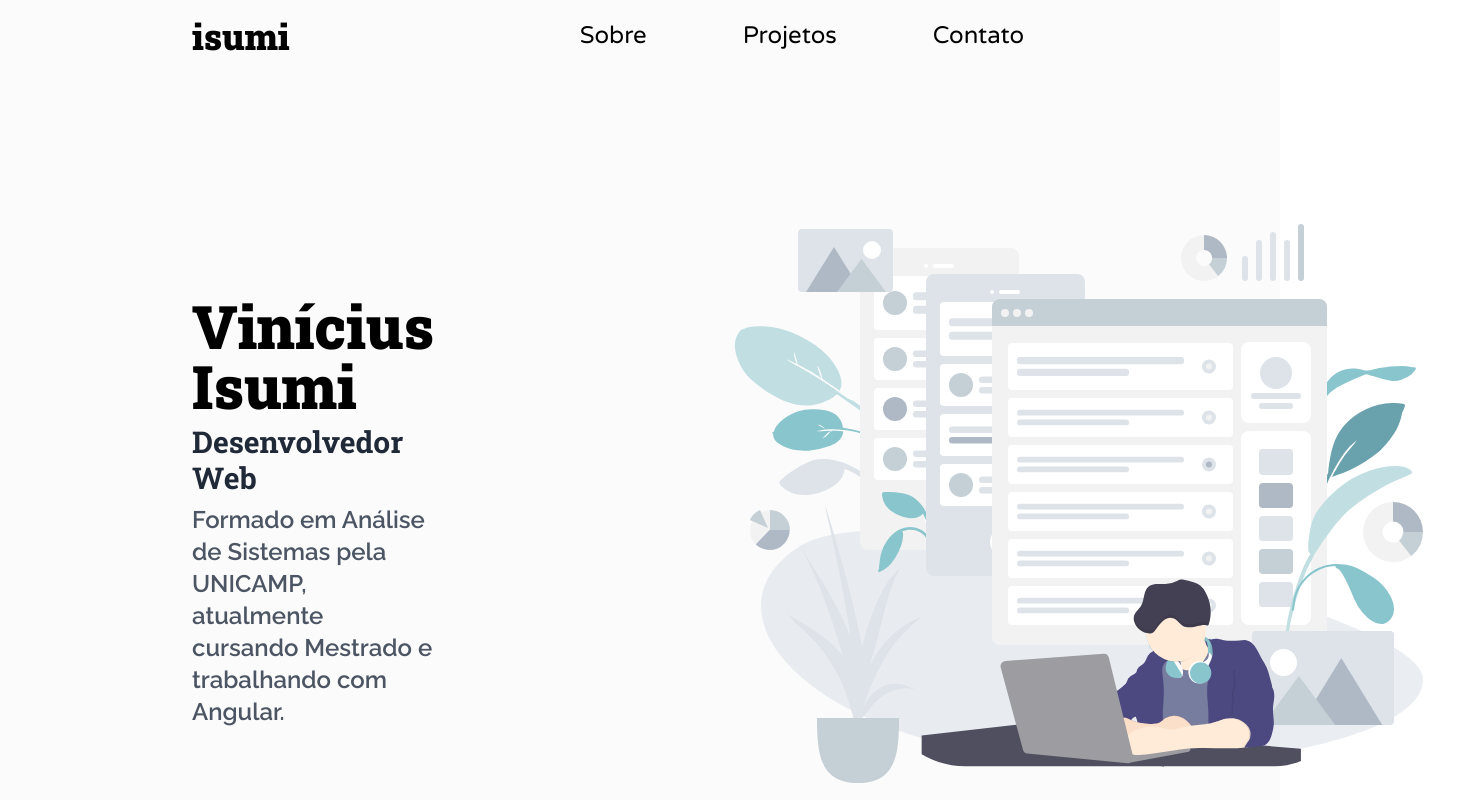
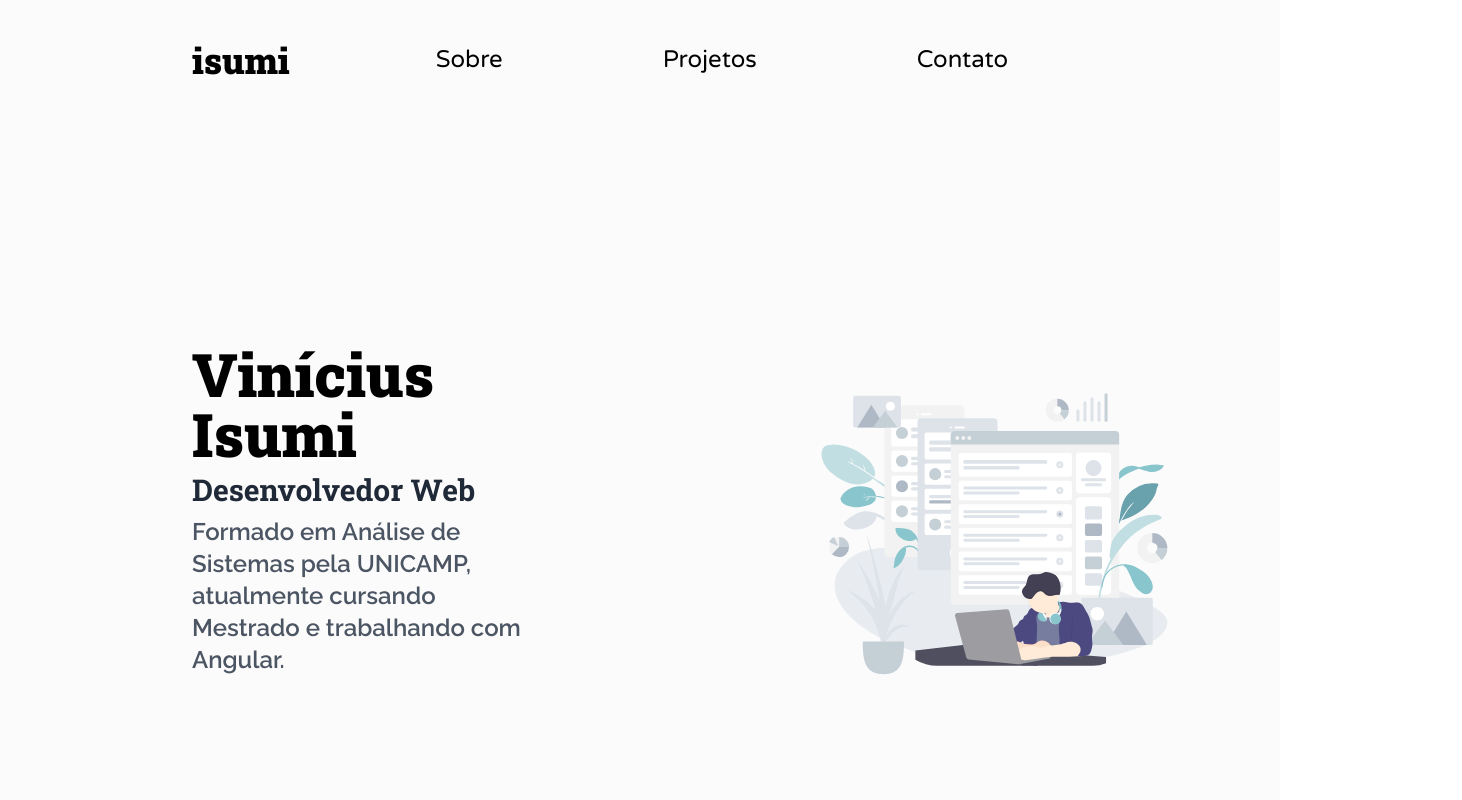
Before and after one commit to visumi/isumiweb, a React (Create React App) app: page / in a window 1280 px wide. Shown: the top 800 px of the page, 1462 px wide, since content can reach past the window. Built offline with nearby package versions, Linux system fonts and the light colour scheme.

Commit message:
Ajustado margins e paddings da home

```diff
--- a/src/App.tsx
+++ b/src/App.tsx
@@ -9,11 +9,13 @@ const App = () => (
       <div className="mx-48 my-56">
         <p className="font-serif font-black text-black antialiased text-6xl">Vinícius Isumi</p>
         <p className="font-serif font-bold text-gray-800 antialiased text-3xl my-2">Desenvolvedor Web</p>
-        <p className="font-sans font-semibold text-gray-600 antialiased text-2xl">
+        <p className="font-sans font-semibold text-gray-600 antialiased text-2xl max-w-md my-2">
           Formado em Análise de Sistemas pela UNICAMP, atualmente cursando Mestrado e trabalhando com Angular.
         </p>
       </div>
-      <img className="my-12 mx-24" src={images.aboutBg} alt="Imagem de fundo" />
+      <div className="flex flex-grow mt-12 justify-center">
+        <img className="w-8/12" src={images.aboutBg} alt="Imagem de fundo" />
+      </div>
     </div>
   </div>
 );
--- a/src/header.tsx
+++ b/src/header.tsx
@@ -1,14 +1,14 @@
 import React, { FC } from 'react';
 
 const Header: FC = () => (
-  <div className="flex md:flex-row flex-col items-center py-4 px-48">
+  <div className="flex md:flex-row flex-col items-center py-10 px-48">
     <div className="flex-grow">
       <h1 className="font-serif font-black text-4xl md:pb-0 pb-4">isumi</h1>
     </div>
-    <div className="sm:block flex flex-col text-center px-4">
-      <a className="font-display text-2xl px-12 sm:py-0 py-1" href="google.com">Sobre</a>
-      <a className="font-display text-2xl px-12 sm:py-0 py-1" href="gmail.com">Projetos</a>
-      <a className="font-display text-2xl px-12 sm:py-0 py-1" href="youtube.com">Contato</a>
+    <div className="sm:block flex flex-col text-center">
+      <a className="font-display text-2xl mx-16 sm:py-0 py-1 px-4" href="google.com">Sobre</a>
+      <a className="font-display text-2xl mx-16 sm:py-0 py-1 px-4" href="gmail.com">Projetos</a>
+      <a className="font-display text-2xl mx-16 sm:py-0 py-1 px-4" href="youtube.com">Contato</a>
     </div>
   </div>
 );
```
Also changed, not shown: 1 other file (tests, documents, lock files or other folders).
